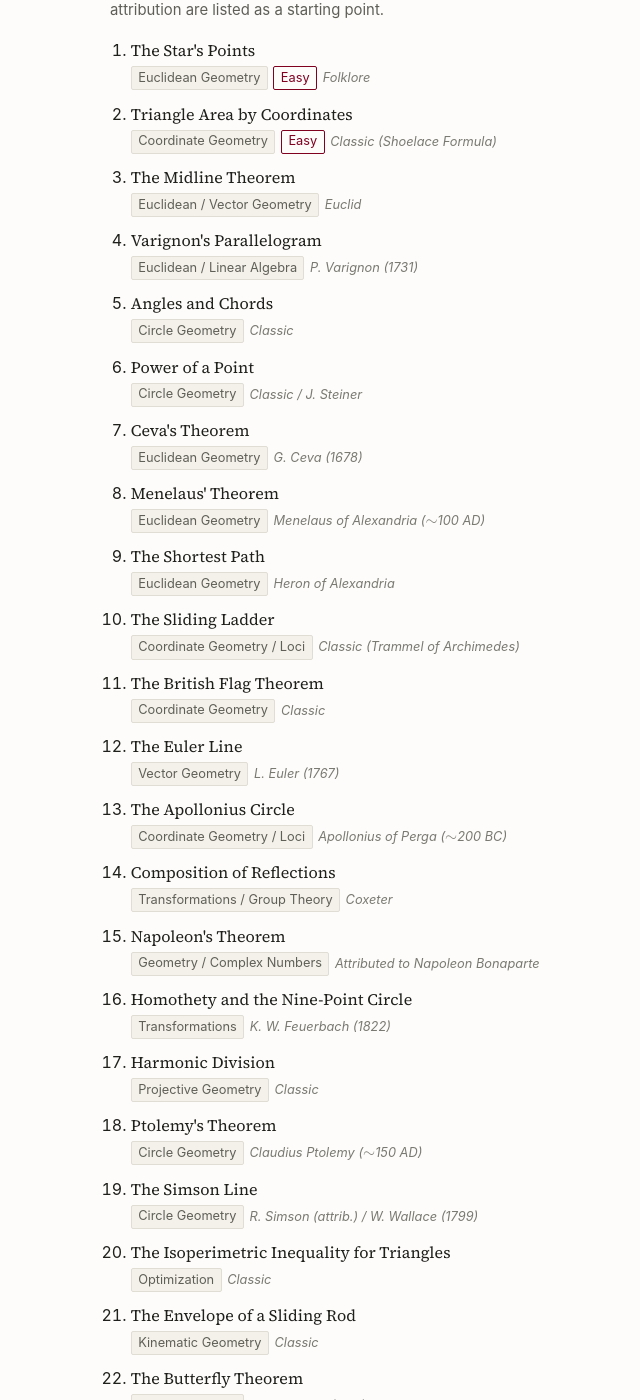
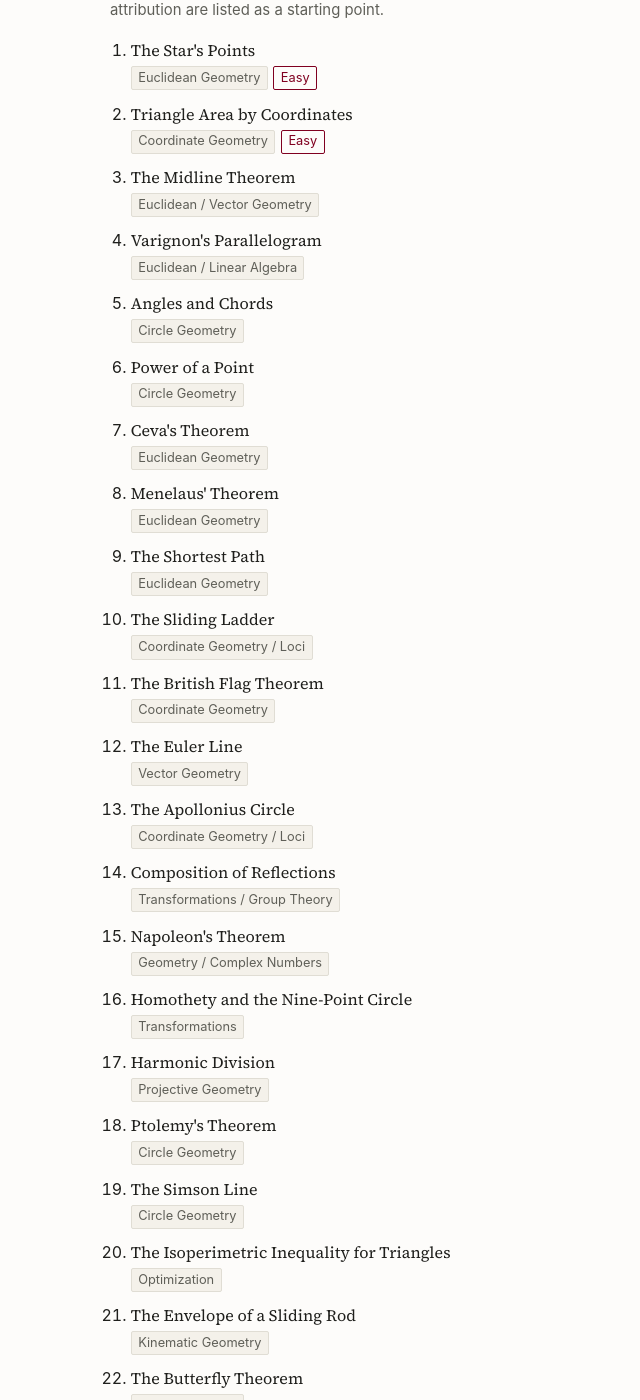
Before and after one commit to eduenez/psclub, a Jekyll site: the page built from problems/geometry.md, in a window 1280 px wide and 1400 px high, scrolled down 445 px. Shown: the whole window, without its empty margins (186-826 px from the left). Built offline with Jekyll 4.4.1, drawn with Linux system fonts in a browser that asks for light colours; some of the changed text lies outside the part shown.

Commit message:
Problem source only when relevant.

```diff
--- a/_data/sets.yml
+++ b/_data/sets.yml
@@ -33,7 +33,6 @@
     - title: "Every Side and Every Diagonal"
       topic: "Complex Numbers / Roots of Unity"
       difficulty: "Hard"
-      source: "Classic"
     - title: "Six Functions, One Minimum"
       topic: "Trigonometry / Algebraic Substitution"
       difficulty: "Medium"
@@ -62,92 +61,66 @@
     - title: "The Star's Points"
       topic: "Euclidean Geometry"
       difficulty: "Easy"
-      source: "Folklore"
     - title: "Triangle Area by Coordinates"
       topic: "Coordinate Geometry"
       difficulty: "Easy"
-      source: "Classic (Shoelace Formula)"
     - title: "The Midline Theorem"
       topic: "Euclidean / Vector Geometry"
-      source: "Euclid"
     - title: "Varignon's Parallelogram"
       topic: "Euclidean / Linear Algebra"
-      source: "P. Varignon (1731)"
     - title: "Angles and Chords"
       topic: "Circle Geometry"
-      source: "Classic"
     - title: "Power of a Point"
       topic: "Circle Geometry"
-      source: "Classic / J. Steiner"
     - title: "Ceva's Theorem"
       topic: "Euclidean Geometry"
-      source: "G. Ceva (1678)"
     - title: "Menelaus' Theorem"
       topic: "Euclidean Geometry"
-      source: "Menelaus of Alexandria (\\(\\sim\\)100 AD)"
     - title: "The Shortest Path"
       topic: "Euclidean Geometry"
-      source: "Heron of Alexandria"
     - title: "The Sliding Ladder"
       topic: "Coordinate Geometry / Loci"
-      source: "Classic (Trammel of Archimedes)"
     - title: "The British Flag Theorem"
       topic: "Coordinate Geometry"
-      source: "Classic"
     - title: "The Euler Line"
       topic: "Vector Geometry"
-      source: "L. Euler (1767)"
     - title: "The Apollonius Circle"
       topic: "Coordinate Geometry / Loci"
-      source: "Apollonius of Perga (\\(\\sim\\)200 BC)"
     - title: "Composition of Reflections"
       topic: "Transformations / Group Theory"
-      source: "Coxeter"
     - title: "Napoleon's Theorem"
       topic: "Geometry / Complex Numbers"
-      source: "Attributed to Napoleon Bonaparte"
     - title: "Homothety and the Nine-Point Circle"
       topic: "Transformations"
-      source: "K. W. Feuerbach (1822)"
     - title: "Harmonic Division"
       topic: "Projective Geometry"
-      source: "Classic"
     - title: "Ptolemy's Theorem"
       topic: "Circle Geometry"
-      source: "Claudius Ptolemy (\\(\\sim\\)150 AD)"
     - title: "The Simson Line"
       topic: "Circle Geometry"
-      source: "R. Simson (attrib.) / W. Wallace (1799)"
     - title: "The Isoperimetric Inequality for Triangles"
       topic: "Optimization"
-      source: "Classic"
     - title: "The Envelope of a Sliding Rod"
       topic: "Kinematic Geometry"
-      source: "Classic"
     - title: "The Butterfly Theorem"
       topic: "Circle Geometry"
-      source: "W. G. Horner (1815)"
     - title: "Monge's Theorem"
       topic: "Transformations / Homothety"
-      source: "G. Monge (1795)"
     - title: "Desargues' Theorem"
       topic: "Projective Geometry"
-      source: "G. Desargues (1639)"
     - title: "Langley's Adventitious Angles"
       topic: "Euclidean Geometry"
       source: "E. M. Langley, Math. Gazette, 1922"
     - title: "No Equilateral Triangle on a Lattice"
       topic: "Coordinate Geometry"
-      source: "Classic (Olympiad folklore)"
     - title: "Euler's Formula for \\(OI\\)"
       topic: "Circle Geometry"
-      source: "L. Euler (1765)"
     - title: "The Erdos–Mordell Inequality"
       topic: "Geometric Inequalities"
       source: "P. Erdos, Amer. Math. Monthly, 1935"
     - title: "A Tangent and Two Chords"
       topic: "Circle Geometry"
-      source: "1990 IMO, Problem 1 (Beijing)"
+      source: "IMO 1990, Problem 1"
     - title: "An Implicit Lesson on Quadratic Forms"
       topic: "Triangle Geometry"
       source: "Spelman College’s Problem of the Month February 2017"
@@ -163,10 +136,10 @@
     - title: "Which is Larger?"
       topic: "Arithmetic"
       difficulty: "Easy"
-      source: "Classic / MindYourDecisions"
+      source: "MindYourDecisions"
     - title: "100 Lockers"
       topic: "Logic / Arithmetic"
-      source: "Numberphile / Classic"
+      source: "Numberphile"
     - title: "The Golden Root"
       topic: "Algebra"
       difficulty: "Medium"
@@ -177,13 +150,11 @@
       source: "MindYourDecisions"
     - title: "Power Tower"
       topic: "Number Theory / Harder"
-      source: "Classic"
     - title: "Inscribed Square"
       topic: "Geometry / Harder"
       source: "3Blue1Brown (inspired)"
     - title: "Sums of Consecutive Integers"
       topic: "Number Theory / Competition"
-      source: "Putnam Prep / A1 Style"
     - title: "Langley's Adventitious Angles"
       topic: "Geometry / Harder"
       source: "E. M. Langley, Math. Gazette, 1922"
@@ -200,11 +171,9 @@
   problems:
     - title: "The grazing cows"
       topic: "System of linear equations"
-      source: "Isaac Newton’s Arithmetica Universalis"
     - title: "The Commuting Converse"
       topic: "Matrix Inverses"
       difficulty: "Hard"
-      source: "Putnam Preparation"
     - title: "Skew-symmetry? That’s odd!"
       topic: "Eigenvalues/vectors"
       difficulty: "Medium"
@@ -222,7 +191,6 @@
     - title: "Putnam 2018 A2"
       source: "Putnam 2018 A2"
     - title: "\\(\\mathrm{GOE}_2\\)"
-      source: "Random Matrix Theory"
 
 - slug: five-minute-gems
   title: "Five-Minute Gems"
@@ -236,43 +204,30 @@
   problems:
     - title: "The Handshake Lemma"
       topic: "Graph Theory"
-      source: "Euler"
     - title: "The Mutilated Chessboard"
       topic: "Logic / Invariants"
-      source: "Folklore"
     - title: "The Boy or Girl Paradox"
       topic: "Probability"
-      source: "Classic"
     - title: "Values without Solving"
       topic: "Algebra / Manipulation"
-      source: "Classic High School Competition"
     - title: "The Burning Ropes"
       topic: "Logic / Lateral Thinking"
-      source: "Interview Question"
     - title: "The Fly and the Trains"
       topic: "Logic / Series"
-      source: "Von Neumann Anecdote"
     - title: "A Symmetric Integral"
       topic: "Calculus / Symmetry"
-      source: "Standard"
     - title: "The Infinite Radical"
       topic: "Algebra / Limits"
-      source: "Ramanujan (inspired)"
     - title: "Trailing Zeros"
       topic: "Number Theory / Factors"
-      source: "Standard"
     - title: "The River Crossing"
       topic: "Measurement / Optimization"
-      source: "Heron of Alexandria"
     - title: "Powers of 2"
       topic: "Number Theory / Modulo Arithmetic"
-      source: "Classic"
     - title: "Telescoping Series"
       topic: "Algebra / Series"
-      source: "Classic"
     - title: "The largest slice"
       topic: "Logic / Lateral Thinking"
-      source: "Interview Question"
 
 - slug: games-and-strategy
   title: "Games and Strategy"
@@ -287,17 +242,13 @@
     - title: "Race to 2026"
       topic: "Backward Induction"
       difficulty: "Easy"
-      source: "Based on Bachet's Game"
     - title: "Breaking the Bar"
       topic: "Invariants"
       difficulty: "Easy"
-      source: "Folklore"
     - title: "Classic Nim"
       topic: "Combinatorial Game Theory"
-      source: "Classic"
     - title: "Game of Chomp"
       topic: "Existence Proofs"
-      source: "David Gale"
     - title: "Keep it nonsingular!"
       topic: "Linear algebra / Games"
       source: "Adapted from Putnam 2008 A2"
@@ -311,7 +262,6 @@
       source: "Putnam 2004 A4"
     - title: "The Angel and the Devil"
       topic: "Graph Theory / Geometry"
-      source: "Conway / Berlekamp"
 
 - slug: spring-2026-intro
   title: "Opening Set"
@@ -325,34 +275,25 @@
   problems:
     - title: "The Round Table"
       topic: "Game Strategy / Symmetry"
-      source: "Classic Competition Problem"
     - title: "The Monk on the Mountain"
       topic: "Logic / Intermediate Value Thm"
-      source: "Folklore / Mathematical Circles"
     - title: "The Broken Stick"
       topic: "Probability / Geometry"
-      source: "Classic"
     - title: "The 0-1 Multiple"
       topic: "Number Theory / Pigeonhole"
-      source: "Cut-The-Knot / Standard Competition"
     - title: "Arithmetic Mean of Digits"
       topic: "Algebra"
-      source: "Putnam Competition 1989, Problem A1"
+      source: "Putnam 1989 A1"
     - title: "Nilpotent Matrices"
       topic: "Linear Algebra"
-      source: "Standard Theory"
     - title: "The ``Impossible\" Integral"
       topic: "Calculus / Symmetry"
-      source: "Putnam Prep Folklore"
     - title: "The Hallway Corner"
       topic: "Calculus / Optimization"
-      source: "Folklore (e.g., Stewart Calculus)"
     - title: "Integer Polynomials"
       topic: "Algebra / Number Theory"
-      source: "Classic"
     - title: "Non-Consecutive Subsets"
       topic: "Combinatorics"
-      source: "Putnam Prep Folklore"
 
 - slug: all-time-favorites
   title: "All-Time Favorites"
```
Also changed, not shown: CLAUDE.md (+19 -0 lines), 8 other files.
